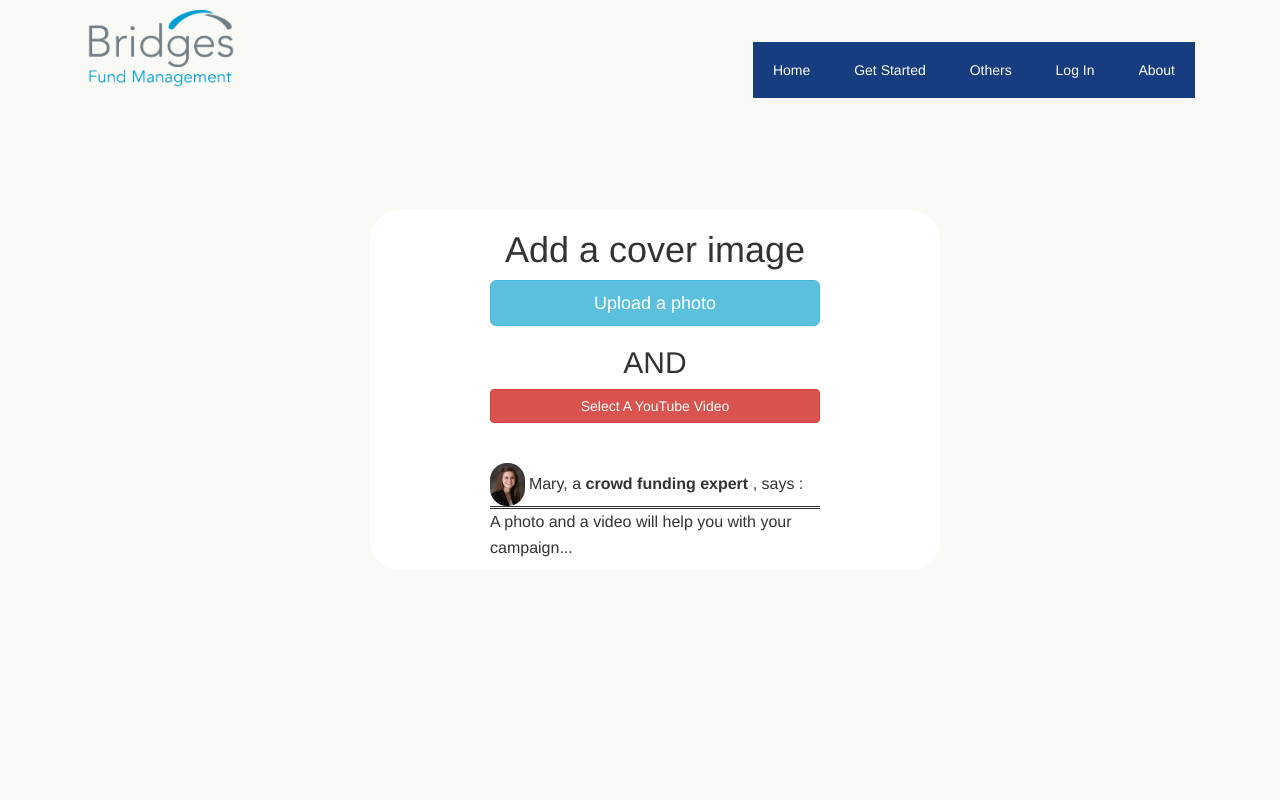
After one commit to kongkikaN/HEProject, a PHP site: page /createFund.php in a window 1280 px wide. The commit adds this page. Run offline with PHP 8.4, Linux system fonts and the light colour scheme.

Commit message:
get started

```diff
--- /dev/null
+++ b/createFund.php
@@ -0,0 +1,99 @@
+
+<?php session_start(); ?>
+
+
+
+
+<html>
+<head>
+	<title>Bridges</title>
+	<link rel="stylesheet" href="https://maxcdn.bootstrapcdn.com/bootstrap/3.3.7/css/bootstrap.min.css">
+    <script src="https://ajax.googleapis.com/ajax/libs/jquery/3.3.1/jquery.min.js"></script>
+    <script src="https://maxcdn.bootstrapcdn.com/bootstrap/3.3.7/js/bootstrap.min.js"></script>
+    <link rel="stylesheet" type="text/css" href="css/style.css">
+    <script src="functions/functions.js"></script>
+</head>
+
+<div class = "container main_body">
+	<body>
+		<header>
+
+			<div class = "col-md-2">
+				<div><a href="index.php"> <img id = "logo" src="images/logo.png"></a> </div>
+
+			</div>
+
+			<div class = "col-md-5"> </div>
+
+			<div class = "col-md-5">
+				<ul id = "nav_bar">
+					<li><a href="index.php"> Home </a></li>
+					<li><a href="getstarted.php"> Get Started </a></li>
+					<li><a href="#"> Others </a></li>
+
+					<?php
+					$log_in_page = "login.php";
+					$log_in_page_name = "Log In";
+						if (isset($_SESSION["username"])){
+							$log_in_page = "logout.php";
+							$log_in_page_name = "Log Out";
+						}
+					?>
+					<li><a href = <?php echo $log_in_page ?> > <?php echo $log_in_page_name ?> </a> </li>
+					<li><a href="about.php"> About </a></li>
+				</ul>
+			</div>
+		</header>
+
+	<article>
+		<div class = "container">
+			<div class = "col-md-3"></div>
+			<div class = "col-md-6" style = "background-color: #fff; border-radius: 30px;">
+				<div class = "col-sm-2"></div>
+				<div class = "col-sm-8">
+					<h1 style = "text-align: center;">Add a cover image</h1>
+					<button type="button" class="btn btn-info btn-block btn-lg" data-toggle="modal" data-target="#upload_image_modal">Upload a photo</button>
+					<h2 style = "text-align: center;">AND</h2>
+					<button type="button" class="btn btn-danger btn-block">Select A YouTube Video</button>
+					<br><br>
+					<img src="images\other\person.jpg" alt="Marisa, a crowd funding expert" width="35">
+								<span style = "font-size: 16px;">Mary, a <b> crowd funding expert </b>, says : </span>
+								<p style = "font-size: 16px; width: 100%; border-top: double; line-height: 1.6;">A photo and a video will help you with your campaign...</p>
+				</div>
+				<div class = "col-sm-2"></div>
+			</div>
+			<div class = "col-md-3"></div>
+		</div>
+
+		<!-- Upload image Modal -->
+		<div id="upload_image_modal" class="modal fade" role="dialog">
+ 		<div class="modal-dialog">
+
+		<!-- Modal content-->
+		<div class="modal-content">
+			<form enctype="multipart/form-data" action="upload_file.php" method="post">
+				<div class="modal-header">
+				    <button type="button" class="close" data-dismiss="modal">&times;</button>
+				    <h4 class="modal-title">Select an image</h4>
+				</div>
+				<div class="modal-body">
+				    <input name = "file" id="file" type="file" />
+
+				</div>
+				<div class="modal-footer">
+					<input type="submit" class="btn btn-danger" value="Upload"></input>
+			    	<button type="button" class="btn btn-default" data-dismiss="modal">Close</button>
+				</div>
+			</form>
+		</div>
+
+  </div>
+</div>
+	</article>
+
+	<footer>
+	</footer>
+
+	</body>
+</div>
+</html>
--- a/functions/functions.js
+++ b/functions/functions.js
@@ -31,4 +31,8 @@ $(document).ready(function(){
 
 	});
 
+
+
+
+
 });
--- /dev/null
+++ b/fundDescription.php
@@ -0,0 +1 @@
+fundDescription.php
--- a/template.php
+++ b/template.php
@@ -7,6 +7,7 @@
     <script src="https://ajax.googleapis.com/ajax/libs/jquery/3.3.1/jquery.min.js"></script>
     <script src="https://maxcdn.bootstrapcdn.com/bootstrap/3.3.7/js/bootstrap.min.js"></script>
     <link rel="stylesheet" type="text/css" href="css/style.css">
+    <script src="functions/functions.js"></script>
 </head>
 
 <div class = "container main_body">
```
Also changed, not shown: getstarted.php (+72 -4 lines), login.php (+2 -8 lines), test.php (added, +22 -0 lines), upload_file.php (added, +14 -0 lines), css/style.css (line endings or trailing spaces), images/other/Go-Travel-_ajziu2lb.png (added), images/other/person.jpg (added).
